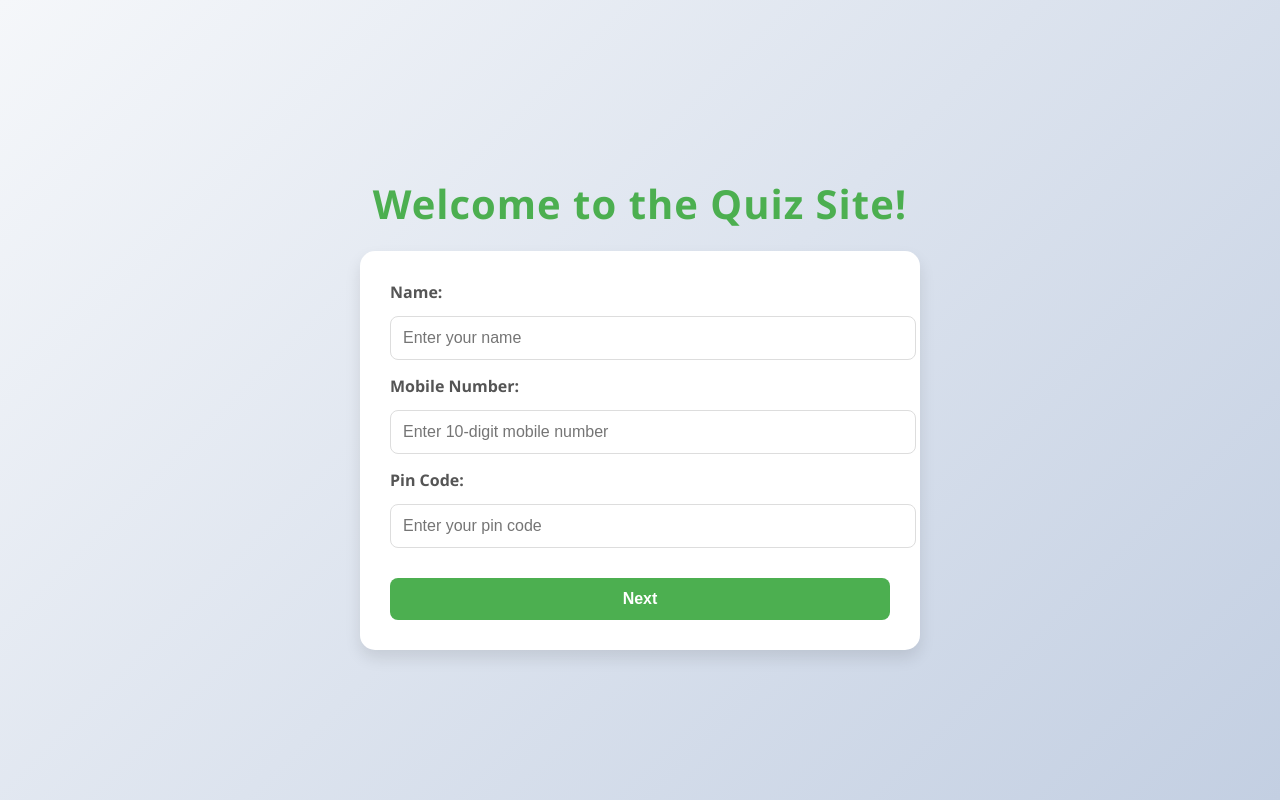
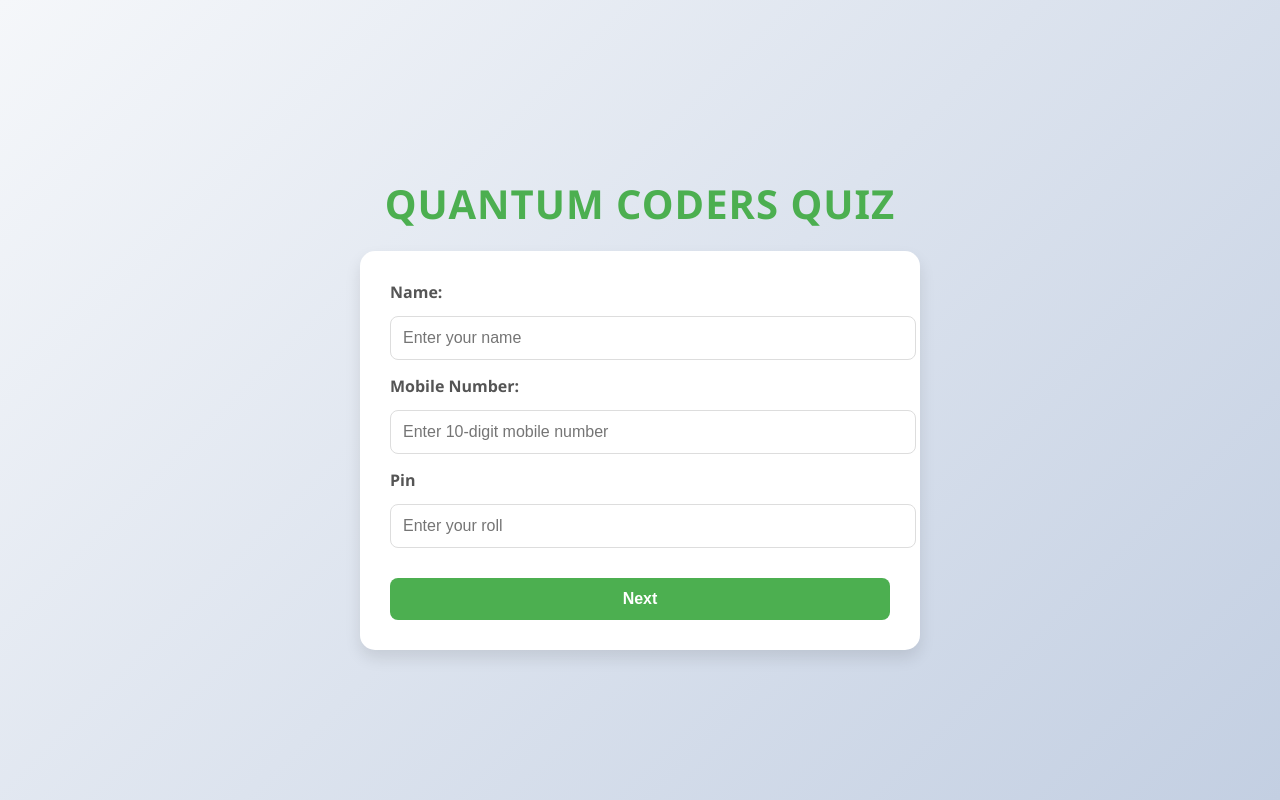
Before and after one commit to siddu-k/quizdemo-1, a plain HTML site: page index.html in a window 1280 px wide. Drawn offline with Linux system fonts and the light colour scheme.

Commit message:
Update index.html

```diff
--- a/index.html
+++ b/index.html
@@ -161,7 +161,7 @@
   </style>
 </head>
 <body>
-  <h1>Welcome to the Quiz Site!</h1>
+  <h1>QUANTUM CODERS QUIZ</h1>
 
   <!-- Step 1: User Information Form -->
   <form id="userInfoForm">
@@ -171,8 +171,8 @@
     <label for="mobile">Mobile Number:</label>
     <input type="tel" id="mobile" name="mobile" pattern="[0-9]{10}" placeholder="Enter 10-digit mobile number" required>
 
-    <label for="pin">Pin Code:</label>
-    <input type="text" id="pin" name="pin" placeholder="Enter your pin code" required>
+    <label for="pin">Pin</label>
+    <input type="text" id="pin" name="pin" placeholder="Enter your roll" required>
 
     <button type="submit">Next</button>
   </form>
@@ -184,7 +184,7 @@
     <form id="quizForm">
       <div id="current-question" class="options-container"></div>
       <button type="button" id="next-button">Next</button>
-      <div class="please-wait" id="please-wait">Please wait...</div>
+      <div class="please-wait" id="please-wait">Please wait submitting...</div>
     </form>
   </div>
 
```
